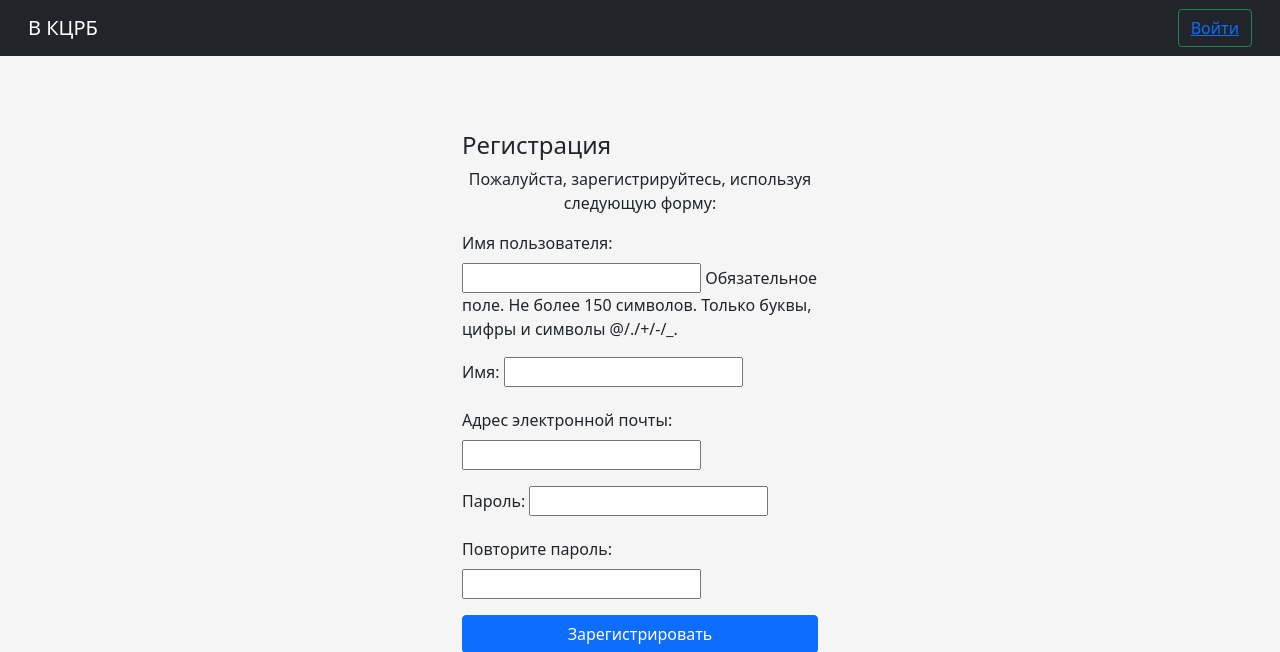
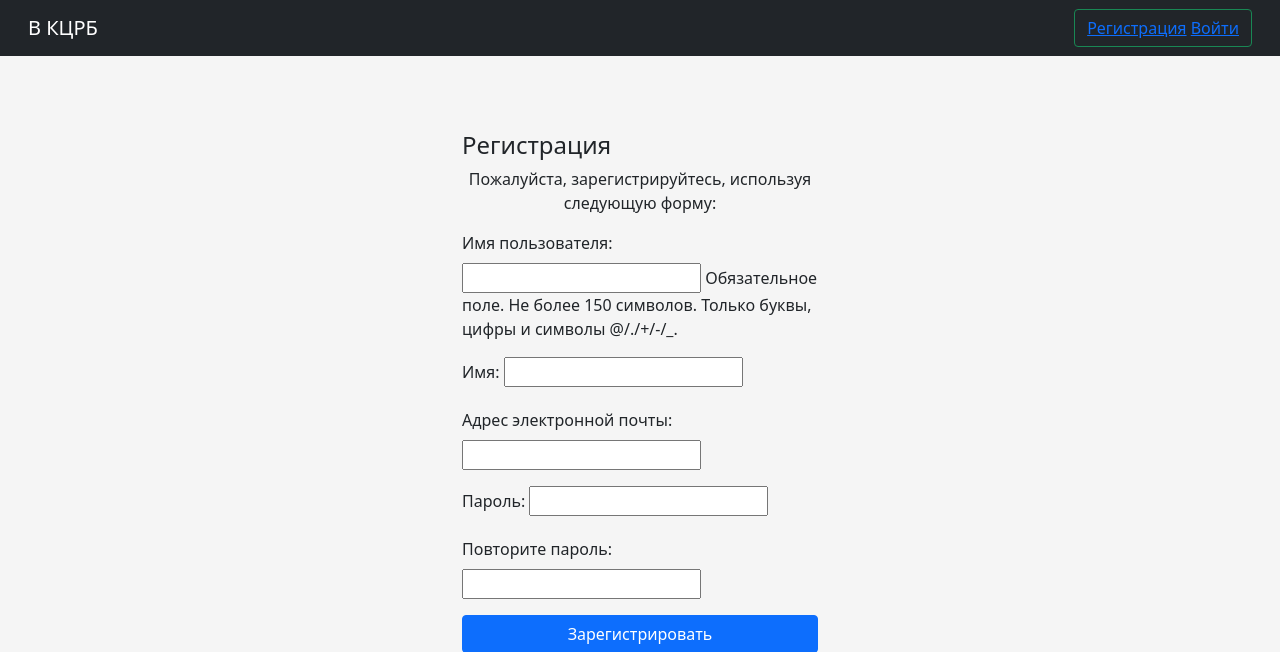
Before and after one commit to DonCorleone-byte/Social-Network, a Django app: page /account/register/ in a window 1280 px wide. Shown: the top 652 px of the page. Run offline with Django 3.2, Linux system fonts and the light colour scheme; some libraries are stand-ins or nearby versions.

```diff
--- a/vkcrb/account/Templates/base.html
+++ b/vkcrb/account/Templates/base.html
@@ -76,6 +76,7 @@
                 Привет {{ request.user.first_name }},
                 <a href="{% url "logout" %}">Выйти</a>
             {% else %}
+                <a href="{% url "register" %}">Регистрация</a>
                 <a href="{% url "login" %}">Войти</a>
             {% endif %}
         </span></button>
--- a/vkcrb/account/views.py
+++ b/vkcrb/account/views.py
@@ -41,7 +41,7 @@ def register(request):
                 user_form.cleaned_data['password'])
             # Сохраняем пользователя в базе данных.
             new_user.save()
-            # Создание
+            # Создание.
             Profile.objects.create(user=new_user)
             return render(request,
                           'account/register_done.html',
```
Also changed, not shown: vkcrb/account/forms.py (line endings or trailing spaces), vkcrb/db.sqlite3.
